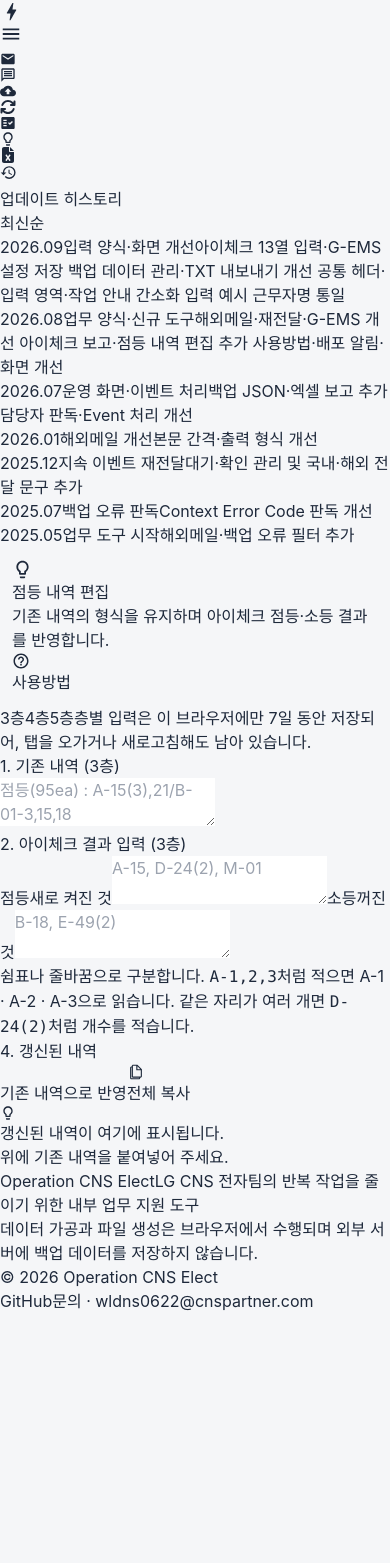
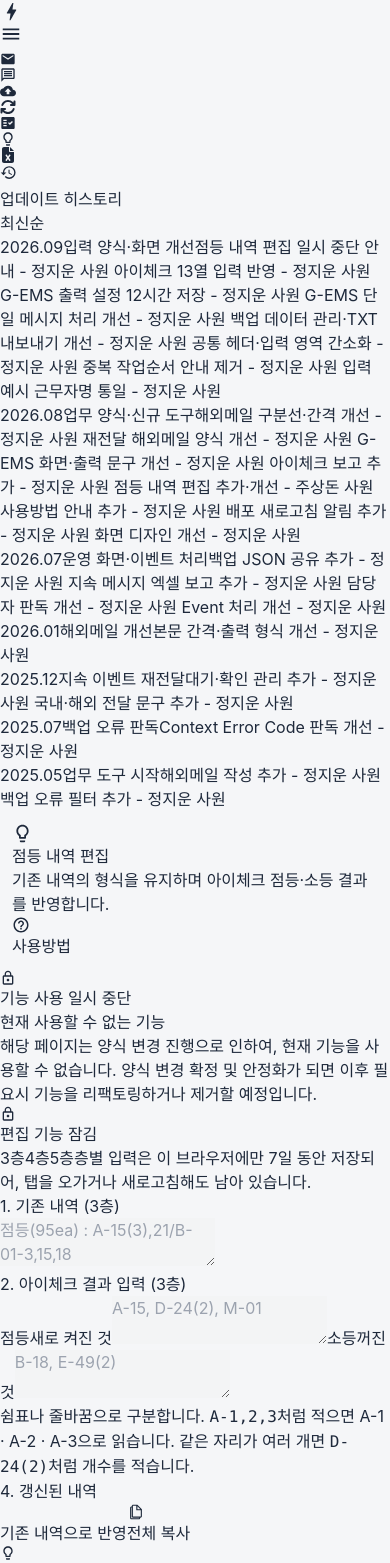
Before and after one commit to chipmunk-dev/Operation-entec, a React (Vite) app: page /light-log in a window 390 px wide. Shown: the top 1563 px of the page. Before the commit the page ends 1313 px from the top, so only its background shows below. Built offline with nearby package versions, Linux system fonts and the light colour scheme.

Commit message:
feat: pause light log editor and expand history

```diff
--- a/src/components/Navbar.jsx
+++ b/src/components/Navbar.jsx
@@ -62,43 +62,56 @@ const changeLogItems = [
   {
     date: '2026.09',
     title: '입력 양식·화면 개선',
-    detail: `아이체크 13열 입력·G-EMS 설정 저장
-백업 데이터 관리·TXT 내보내기 개선
-공통 헤더·입력 영역·작업 안내 간소화
-입력 예시 근무자명 통일`,
+    detail: `점등 내역 편집 일시 중단 안내 - 정지운 사원
+아이체크 13열 입력 반영 - 정지운 사원
+G-EMS 출력 설정 12시간 저장 - 정지운 사원
+G-EMS 단일 메시지 처리 개선 - 정지운 사원
+백업 데이터 관리·TXT 내보내기 개선 - 정지운 사원
+공통 헤더·입력 영역 간소화 - 정지운 사원
+중복 작업순서 안내 제거 - 정지운 사원
+입력 예시 근무자명 통일 - 정지운 사원`,
   },
   {
     date: '2026.08',
     title: '업무 양식·신규 도구',
-    detail: `해외메일·재전달·G-EMS 개선
-아이체크 보고·점등 내역 편집 추가
-사용방법·배포 알림·화면 개선`,
+    detail: `해외메일 구분선·간격 개선 - 정지운 사원
+재전달 해외메일 양식 개선 - 정지운 사원
+G-EMS 화면·출력 문구 개선 - 정지운 사원
+아이체크 보고 추가 - 정지운 사원
+점등 내역 편집 추가·개선 - 주상돈 사원
+사용방법 안내 추가 - 정지운 사원
+배포 새로고침 알림 추가 - 정지운 사원
+화면 디자인 개선 - 정지운 사원`,
   },
   {
     date: '2026.07',
     title: '운영 화면·이벤트 처리',
-    detail: `백업 JSON·엑셀 보고 추가
-담당자 판독·Event 처리 개선`,
+    detail: `백업 JSON 공유 추가 - 정지운 사원
+지속 메시지 엑셀 보고 추가 - 정지운 사원
+담당자 판독 개선 - 정지운 사원
+Event 처리 개선 - 정지운 사원`,
   },
   {
     date: '2026.01',
     title: '해외메일 개선',
-    detail: '본문 간격·출력 형식 개선',
+    detail: '본문 간격·출력 형식 개선 - 정지운 사원',
   },
   {
     date: '2025.12',
     title: '지속 이벤트 재전달',
-    detail: '대기·확인 관리 및 국내·해외 전달 문구 추가',
+    detail: `대기·확인 관리 추가 - 정지운 사원
+국내·해외 전달 문구 추가 - 정지운 사원`,
   },
   {
     date: '2025.07',
     title: '백업 오류 판독',
-    detail: 'Context Error Code 판독 개선',
+    detail: 'Context Error Code 판독 개선 - 정지운 사원',
   },
   {
     date: '2025.05',
     title: '업무 도구 시작',
-    detail: '해외메일·백업 오류 필터 추가',
+    detail: `해외메일 작성 추가 - 정지운 사원
+백업 오류 필터 추가 - 정지운 사원`,
   },
 ];
 
@@ -118,21 +131,23 @@ const Navbar = ({ isOpen, setIsOpen }) => (
     </div>
 
     <div className="relative z-10 flex h-20 items-center justify-between border-b border-white/10 px-3.5">
-      <div className={`min-w-0 items-center gap-3 ${isOpen ? 'flex' : 'hidden'}`}>
+      <div
+        className={`min-w-0 items-center gap-3 ${isOpen ? 'flex' : 'hidden'}`}
+      >
         <span className="grid h-10 w-10 shrink-0 place-items-center rounded-2xl bg-gradient-to-br from-blue-400 via-blue-500 to-cyan-400 text-white shadow-lg shadow-blue-950/40 ring-1 ring-white/20">
           <MdBolt size={23} aria-hidden="true" />
         </span>
         <div className="min-w-0">
-        {isOpen && (
-          <>
+          {isOpen && (
+            <>
               <p className="truncate text-sm font-bold tracking-tight text-white">
                 Operation CNS Elect
               </p>
               <p className="mt-1 text-[10px] font-bold tracking-[0.16em] text-blue-300/70">
                 ELECT TEAM
               </p>
-          </>
-        )}
+            </>
+          )}
         </div>
       </div>
       <button
--- a/src/pages/LightLog/index.jsx
+++ b/src/pages/LightLog/index.jsx
@@ -4,6 +4,7 @@ import {
   MdContentPaste,
   MdEditNote,
   MdGridOn,
+  MdLockOutline,
   MdOutlineLightbulb,
   MdOutlineViewList,
 } from 'react-icons/md';
@@ -57,7 +58,7 @@ const escapeHtml = (text) =>
     (ch) =>
       ({ '&': '&amp;', '<': '&lt;', '>': '&gt;', '"': '&quot;', "'": '&#39;' })[
         ch
-      ],
+      ]
   );
 
 /* 결과 텍스트를 눈으로 읽기 쉽게 색으로 구분한다. 복사되는 내용은 원문 그대로다. */
@@ -81,7 +82,7 @@ const colorizeOutput = (text) =>
           ? ''
           : `<span class="text-slate-400">${escapeHtml(label).replace(
               /(\d+\s*(?:ea|개))/i,
-              '<b class="text-amber-300">$1</b>',
+              '<b class="text-amber-300">$1</b>'
             )}</span>${escapeHtml(gap)}`;
 
       const dataHtml = data
@@ -93,7 +94,7 @@ const colorizeOutput = (text) =>
           return escapeHtml(part)
             .replace(
               /(^|\s)([A-Za-z가-힣]+)-/g,
-              '$1<b class="text-sky-300">$2</b>-',
+              '$1<b class="text-sky-300">$2</b>-'
             )
             .replace(/\((\d+)\)/g, '<span class="text-orange-300">($1)</span>');
         })
@@ -120,7 +121,7 @@ function LightLogEditor() {
 
   const log = useMemo(
     () => buildLightLog(floor.base, floor.on, floor.off),
-    [floor],
+    [floor]
   );
 
   const floorSummaries = useMemo(
@@ -132,11 +133,11 @@ function LightLogEditor() {
           key,
           total: floorLog ? floorLog.total : null,
           hasData: [target.base, target.on, target.off].some((value) =>
-            value.trim(),
+            value.trim()
           ),
         };
       }),
-    [floors],
+    [floors]
   );
   const countedFloors = floorSummaries.filter(({ total }) => total !== null);
   const grandTotal = countedFloors.reduce((sum, { total }) => sum + total, 0);
@@ -205,6 +206,47 @@ function LightLogEditor() {
         helpSteps={howToSteps}
       />
 
+      <section
+        className="relative mb-6 overflow-hidden rounded-3xl border border-rose-200 bg-gradient-to-br from-rose-50 via-white to-amber-50 p-6 shadow-sm shadow-rose-100/70 sm:p-7"
+        role="alert"
+      >
+        <span
+          aria-hidden="true"
+          className="absolute -right-10 -top-14 h-40 w-40 rounded-full bg-rose-200/35 blur-3xl"
+        />
+        <div className="relative flex items-start gap-4">
+          <span className="grid h-12 w-12 shrink-0 place-items-center rounded-2xl bg-rose-600 text-2xl text-white shadow-lg shadow-rose-200">
+            <MdLockOutline aria-hidden="true" />
+          </span>
+          <div className="min-w-0">
+            <span className="status-pill mb-2 bg-rose-100 text-rose-700">
+              기능 사용 일시 중단
+            </span>
+            <h2 className="text-2xl font-extrabold tracking-tight text-slate-950 sm:text-3xl">
+              현재 사용할 수 없는 기능
+            </h2>
+            <p className="mt-3 max-w-3xl text-sm font-medium leading-6 text-slate-600 sm:text-base">
+              해당 페이지는 양식 변경 진행으로 인하여, 현재 기능을 사용할 수
+              없습니다. 양식 변경 확정 및 안정화가 되면 이후 필요시 기능을
+              리팩토링하거나 제거할 예정입니다.
+            </p>
+          </div>
+        </div>
+      </section>
+
+      <fieldset
+        disabled
+        aria-disabled="true"
+        className="relative m-0 min-w-0 border-0 p-0"
+      >
+        <div className="pointer-events-none absolute inset-x-0 top-3 z-20 flex justify-center">
+          <span className="inline-flex items-center gap-2 rounded-full border border-slate-300 bg-slate-900/90 px-4 py-2 text-xs font-bold text-white shadow-lg backdrop-blur">
+            <MdLockOutline aria-hidden="true" />
+            편집 기능 잠김
+          </span>
+        </div>
+
+        <div className="pointer-events-none select-none opacity-40 grayscale-[0.25] saturate-50">
           <div
             className="mb-5 flex flex-wrap items-center gap-2.5"
             role="tablist"
@@ -313,9 +355,10 @@ function LightLogEditor() {
                 </div>
                 <p className="mt-3 text-xs text-slate-500">
                   쉼표나 줄바꿈으로 구분합니다.{' '}
-              <code className="font-mono">A-1,2,3</code>처럼 적으면 A-1 · A-2 ·
-              A-3으로 읽습니다. 같은 자리가 여러 개면{' '}
-              <code className="font-mono">D-24(2)</code>처럼 개수를 적습니다.
+                  <code className="font-mono">A-1,2,3</code>처럼 적으면 A-1 ·
+                  A-2 · A-3으로 읽습니다. 같은 자리가 여러 개면{' '}
+                  <code className="font-mono">D-24(2)</code>처럼 개수를
+                  적습니다.
                 </p>
               </div>
             </section>
@@ -364,7 +407,8 @@ function LightLogEditor() {
                           <span
                             key={`${item.num}-${itemIndex}`}
                             className={`mr-1 inline-block rounded-lg px-2 ${
-                          markStyles[item.mark] ?? 'bg-slate-100 text-slate-700'
+                              markStyles[item.mark] ??
+                              'bg-slate-100 text-slate-700'
                             }`}
                           >
                             {item.num || sector.group}
@@ -375,7 +419,7 @@ function LightLogEditor() {
                       <span className="text-right font-mono text-[13px] font-bold text-slate-600">
                         {sector.items.reduce(
                           (sum, item) => sum + (item.removed ? 0 : item.count),
-                      0,
+                          0
                         )}
                         개
                       </span>
@@ -405,7 +449,11 @@ function LightLogEditor() {
                       copied ? 'btn bg-emerald-600 text-white' : 'btn-primary'
                     }
                   >
-                {copied ? <IoMdCheckmark size={18} /> : <IoMdCopy size={18} />}
+                    {copied ? (
+                      <IoMdCheckmark size={18} />
+                    ) : (
+                      <IoMdCopy size={18} />
+                    )}
                     {copied ? '복사 완료' : '전체 복사'}
                   </button>
                 </div>
@@ -426,8 +474,8 @@ function LightLogEditor() {
                 )}
                 {log && !log.hasHead && (
                   <p className="mb-3 rounded-xl border border-amber-200 bg-amber-50 px-4 py-3 text-xs font-semibold text-amber-800">
-                머리말의 개수 표기를 찾지 못했습니다. 개수는 세었지만 갱신하지
-                않고 원문을 그대로 두었습니다.
+                    머리말의 개수 표기를 찾지 못했습니다. 개수는 세었지만
+                    갱신하지 않고 원문을 그대로 두었습니다.
                   </p>
                 )}
                 {copyFailed && (
@@ -459,7 +507,9 @@ function LightLogEditor() {
                 {canCopy ? (
                   <pre
                     className="h-full min-h-56 overflow-auto whitespace-pre-wrap break-all rounded-xl border border-slate-200 bg-slate-950 p-5 font-mono text-xs leading-7 text-slate-200"
-                dangerouslySetInnerHTML={{ __html: colorizeOutput(log.output) }}
+                    dangerouslySetInnerHTML={{
+                      __html: colorizeOutput(log.output),
+                    }}
                   />
                 ) : (
                   <div className="grid h-full min-h-56 place-items-center rounded-xl border border-dashed border-slate-300 bg-slate-50 text-center">
@@ -478,6 +528,8 @@ function LightLogEditor() {
             </section>
           </div>
         </div>
+      </fieldset>
+    </div>
   );
 }
 
```
Also changed, not shown: 2 other files (tests, documents, lock files or other folders). Lines whose indentation alone changed are shown as unchanged.
